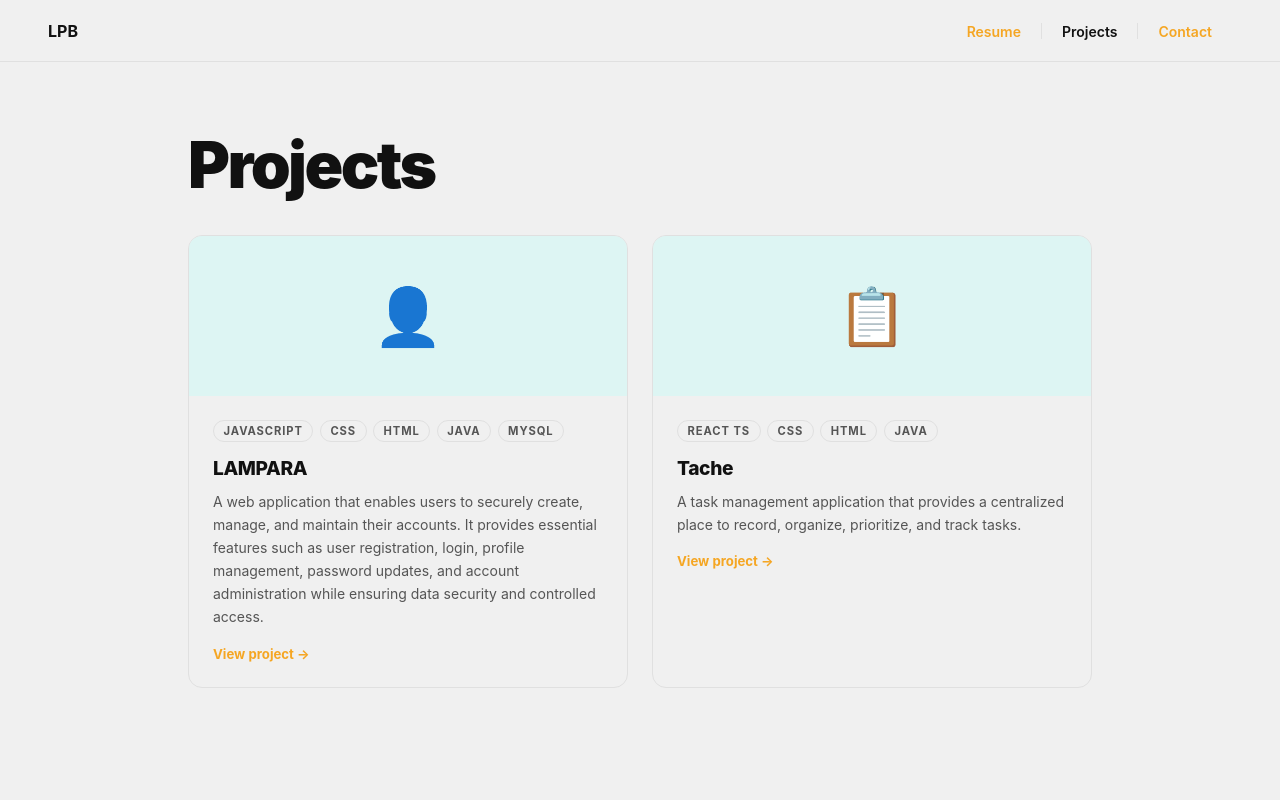
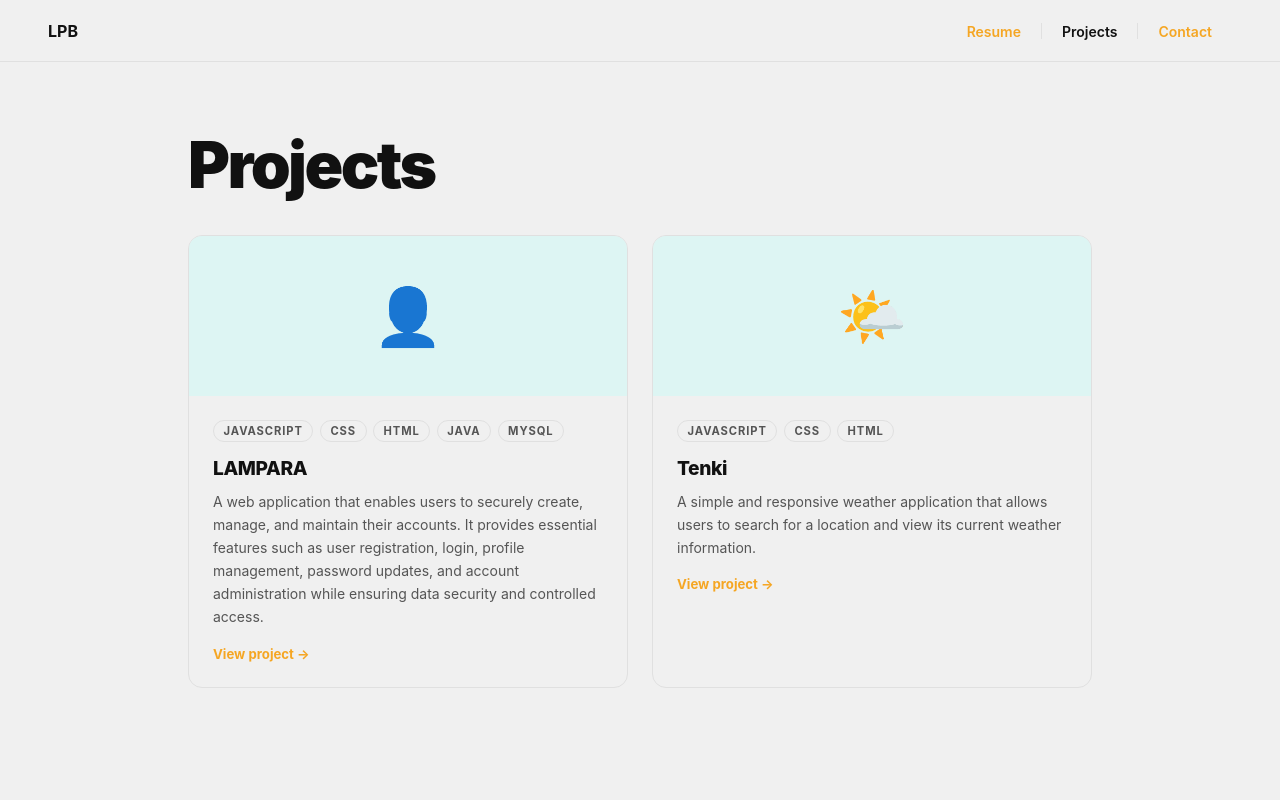
Before and after one commit to Astra67-ui/AstraUI, a React (Vite) app: page /projects in a window 1280 px wide. Shown: the top 800 px of the page. Built offline with nearby package versions, Linux system fonts and the light colour scheme.

Commit message:
Added new project

```diff
--- a/src/app/Projects.jsx
+++ b/src/app/Projects.jsx
@@ -16,15 +16,13 @@ function Projects() {
               <span className="project-tag">Java</span>
               <span className="project-tag">MySQL</span>
             </div>
-            <div className="project-name">
-              LAMPARA
-            </div>
+            <div className="project-name">LAMPARA</div>
             <p className="project-desc">
-              A web application that enables users to securely create,
-              manage, and maintain their accounts. It provides essential
-              features such as user registration, login, profile management,
-              password updates, and account administration while ensuring data
-              security and controlled access.
+              A web application that enables users to securely create, manage,
+              and maintain their accounts. It provides essential features such
+              as user registration, login, profile management, password updates,
+              and account administration while ensuring data security and
+              controlled access.
             </p>
             <a
               className="project-link"
@@ -38,22 +36,21 @@ function Projects() {
         </div>
 
         <div className="project-card">
-          <div className="project-thumb thumb-teal">📋</div>
+          <div className="project-thumb thumb-teal">🌤️</div>
           <div className="project-body">
             <div className="project-tags">
-              <span className="project-tag">React TS</span>
+              <span className="project-tag">JavaScript</span>
               <span className="project-tag">CSS</span>
               <span className="project-tag">HTML</span>
-              <span className="project-tag">Java</span>
             </div>
-            <div className="project-name">Tache</div>
+            <div className="project-name">Tenki</div>
             <p className="project-desc">
-              A task management application that provides a centralized place to
-              record, organize, prioritize, and track tasks.
+              A simple and responsive weather application that allows users to
+              search for a location and view its current weather information.
             </p>
             <a
               className="project-link"
-              href="#"
+              href="https://github.com/Astra67-ui/weather-app"
               target="_blank"
               rel="noopener norefferer"
             >
--- a/src/styles/listdesign.css
+++ b/src/styles/listdesign.css
@@ -240,6 +240,7 @@ footer {
 .footer-socials i {
   color: var(--gray);
 }
+
 /* Transitions */
 .fade-in {
   opacity: 1;
```
